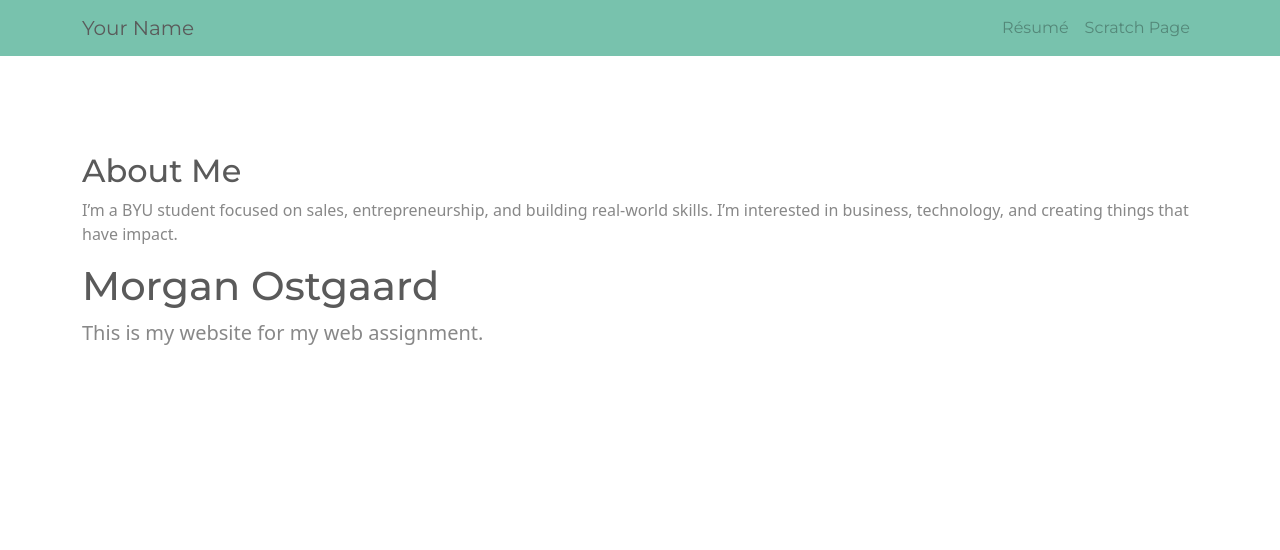
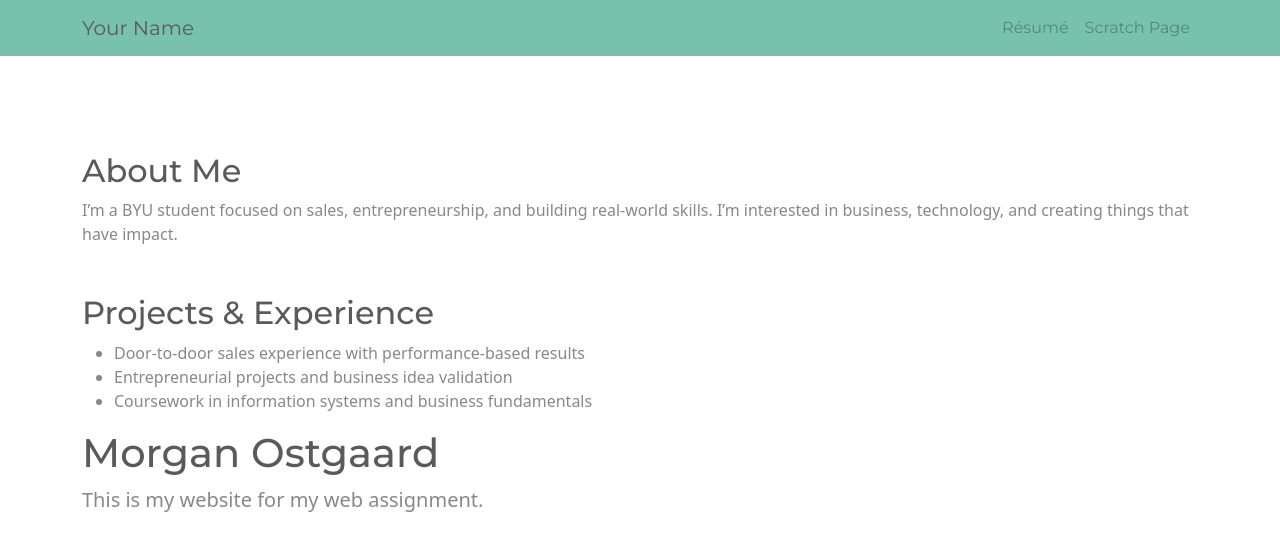
Before and after one commit to morganostgaard/web-project, a plain HTML site: page index.html in a window 1280 px wide. Drawn offline with nearby package versions, Linux system fonts and the light colour scheme.

Commit message:
Update index.html

```diff
--- a/index.html
+++ b/index.html
@@ -26,6 +26,14 @@
     I’m interested in business, technology, and creating things that have impact.
   </p>
 </section>
+  <section class="mt-5">
+  <h2>Projects & Experience</h2>
+  <ul>
+    <li>Door-to-door sales experience with performance-based results</li>
+    <li>Entrepreneurial projects and business idea validation</li>
+    <li>Coursework in information systems and business fundamentals</li>
+  </ul>
+</section>
 <h1>Morgan Ostgaard</h1>
   <p class="lead">This is my website for my web assignment.</p>
 </div>
```
